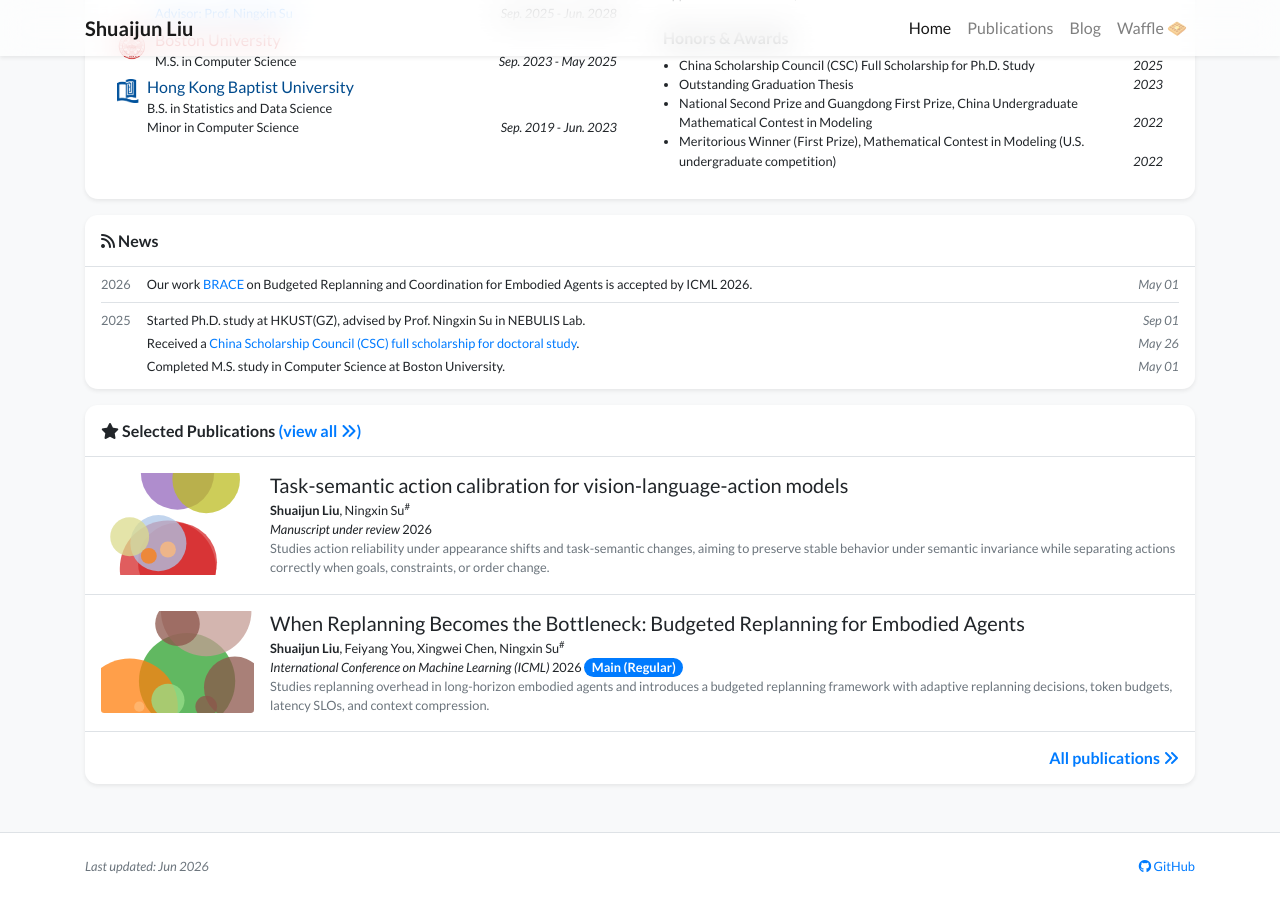
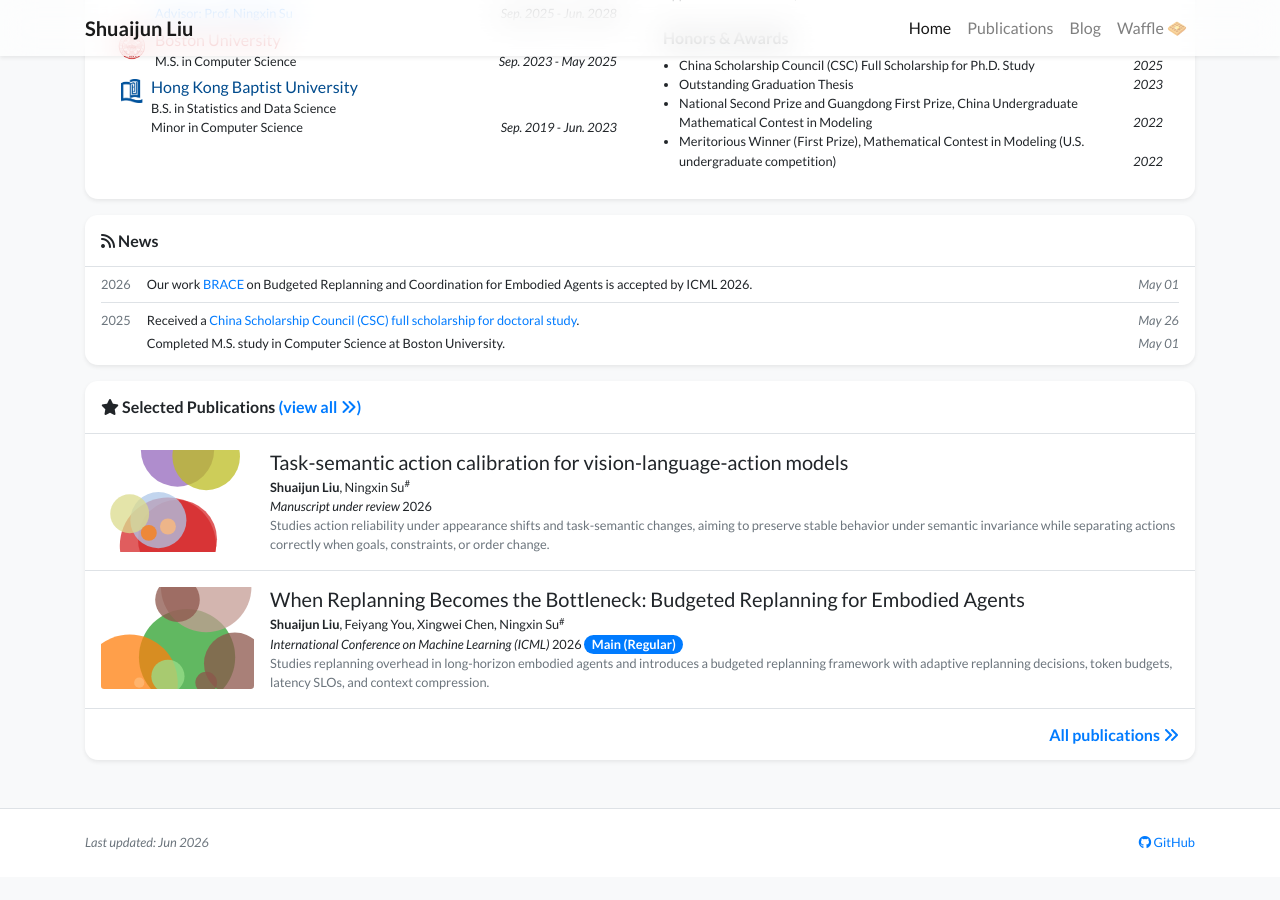
Before and after one commit to Shuaijun-LIU/Shuaijun-LIU.github.io, a Jekyll site: the page built from index.html, in a window 1280 px wide and 900 px high, scrolled down 591 px. Built offline with Jekyll 4.4.1, drawn with Linux system fonts in a browser that asks for light colours; nearby versions of some CDN libraries; a style sheet for code colours, icons or effects is not loaded; after the commit the page ends 1468 px from its top, so only the background shows below that.

Commit message:
chore(site): refine education spacing and news

```diff
--- a/_data/profile.yml
+++ b/_data/profile.yml
@@ -41,6 +41,7 @@
 - name: Hong Kong Baptist University
   logo: /assets/images/badges/hkbu-logo-mini.png
   logo_width: 22px
+  logo_margin_left: 4px
   color: "#004B8D"
   position: >-
     B.S. in Statistics and Data Science <br/>
--- a/_includes/widgets/experience_card.html
+++ b/_includes/widgets/experience_card.html
@@ -11,7 +11,7 @@
                                 {% for item in site.data.profile.education %}
                                 <li class="media mb-1">
                                     {% if item.logo %}
-                                    <img src="{{ item.logo | relative_url }}" alt="{{ item.name }}" style="width: {{ item.logo_width | default: '30px' }};" class="mr-2 mt-1">
+                                    <img src="{{ item.logo | relative_url }}" alt="{{ item.name }}" style="width: {{ item.logo_width | default: '30px' }}; margin-left: {{ item.logo_margin_left | default: '0' }};" class="mr-2 mt-1">
                                     {% endif %}
                                     <div class="media-body">
                                         <div {% if item.color %}style="color: {{ item.color }}; font-weight: 500;"{% endif %}>{{ item.name }}</div>
```
Also changed, not shown: _news/2025-hkust.md (deleted, +0 -4 lines).
